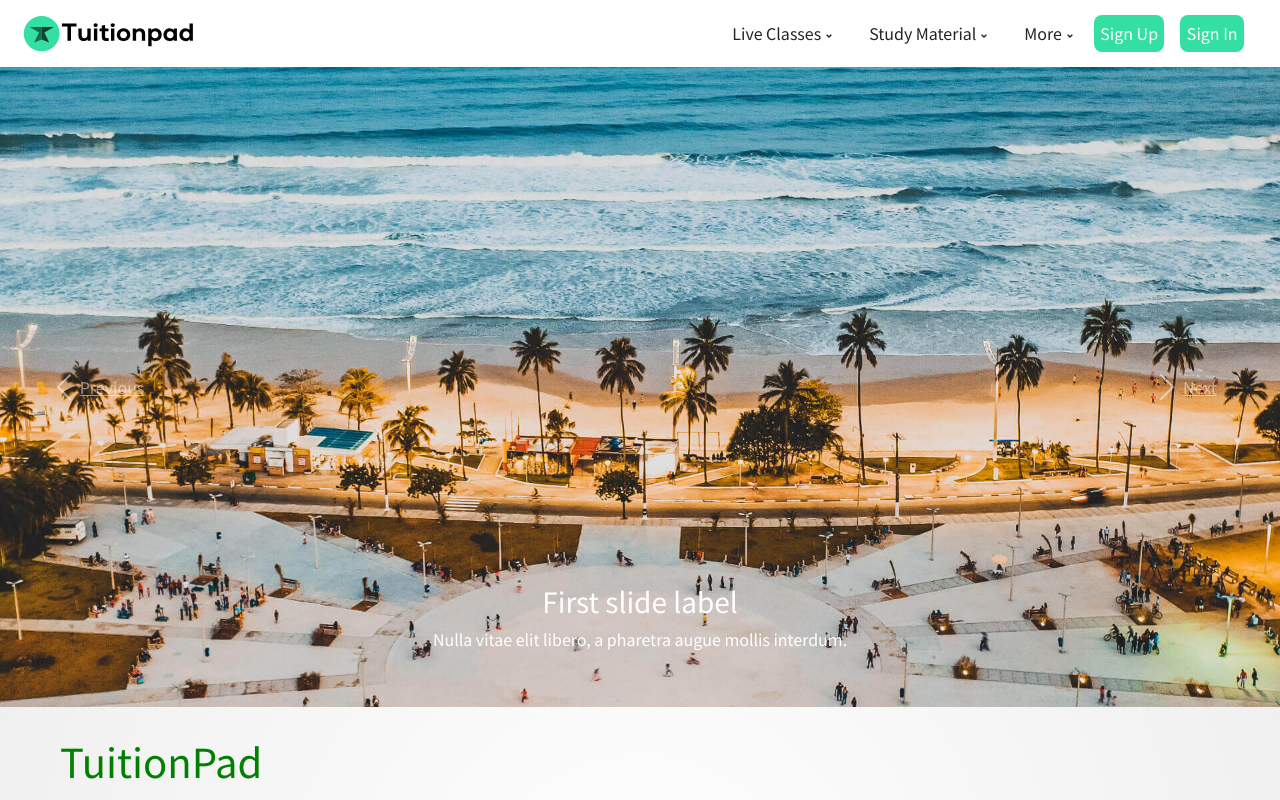
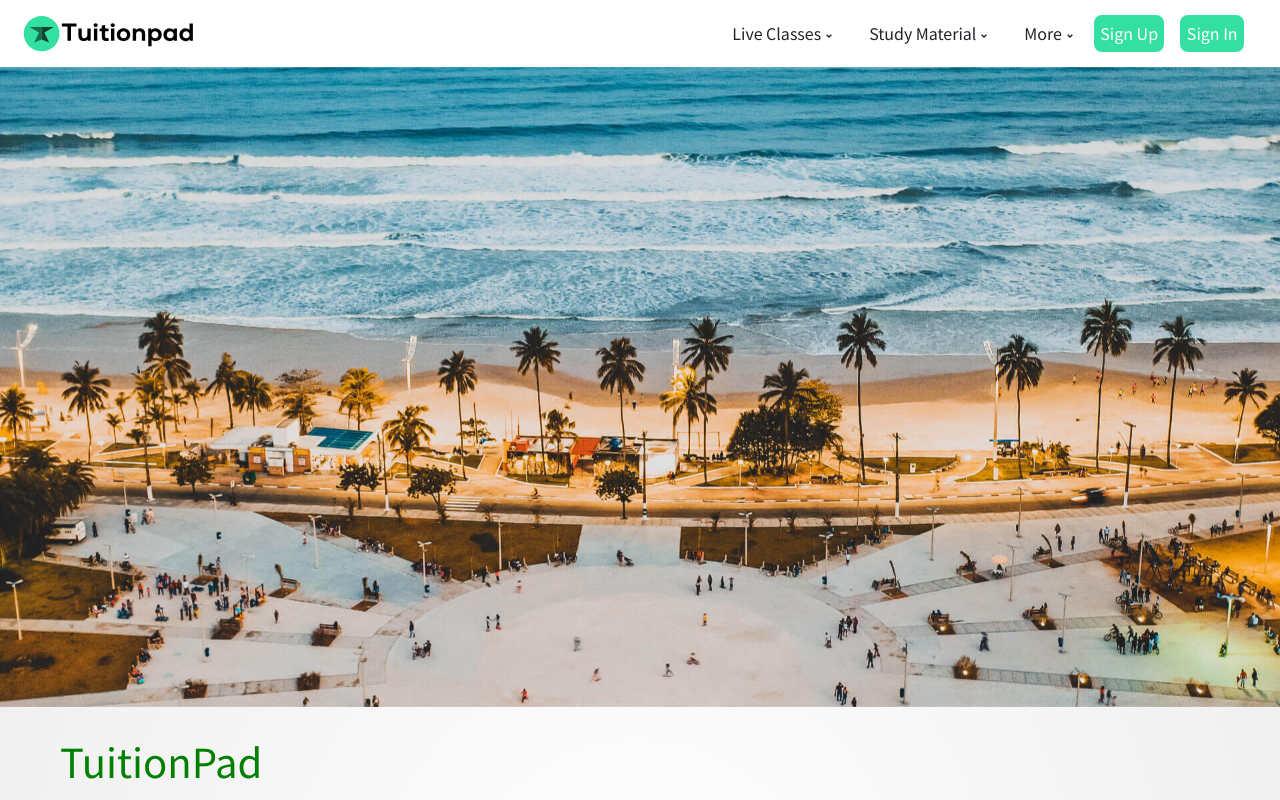
Before and after one commit to Rahulvedi/TutionpadSite, a React (Create React App) app: page / in a window 1280 px wide. Shown: the top 800 px of the page. Built offline with nearby package versions, Linux system fonts and the light colour scheme.

Commit message:
some commit

```diff
--- a/public/index.html
+++ b/public/index.html
@@ -2,7 +2,7 @@
 <html lang="en">
   <head>
     <meta charset="utf-8" />
-    <meta name="viewport" content="width=device-width, initial-scale=1" />
+    <meta name="viewport" content="width=device-width, initial-scale=1.0, maximum-scale=1.0, user-scalable=no" />
     <meta name="theme-color" content="#34E0A1" />
     <meta
       name="description"
--- a/src/Components/Footer/Footer.jsx
+++ b/src/Components/Footer/Footer.jsx
@@ -10,7 +10,6 @@ import {
 
 const Footer = () => {
     return (
-      <footer>
         <Box>
       <h1 style={{ color: "green",
                    textAlign: "left",
@@ -106,7 +105,6 @@ const Footer = () => {
                    © Tuitionpad | All Rights Reserved
           </p>
     </Box>
-    </footer>
   )
 }
 
--- a/src/Components/Footer/FooterStyle.js
+++ b/src/Components/Footer/FooterStyle.js
@@ -31,12 +31,13 @@ margin-left: 20px;
 
 export const Row = styled.div`
 display: grid;
-grid-template-columns: repeat(auto-fill,
+grid-template-columns: repeat(auto-fit,
 						minmax(200px, 1fr));
 grid-gap: 20px;
+justify-content: center;
 
 @media (max-width: 500px) {
-	grid-template-columns: repeat(auto-fill,
+	grid-template-columns: repeat(auto-fit,
 						minmax(200px, 1fr));
 }
 `;
--- a/src/Components/UI/Carousel/Slider.jsx
+++ b/src/Components/UI/Carousel/Slider.jsx
@@ -5,41 +5,19 @@ import Image2 from '../../../images/banner/2.jpg'
 import Image3 from '../../../images/banner/3.jpg'
 const Slider = () => {
     return (
-      <Carousel>
-      <Carousel.Item interval={1000}>
-        <img
-          className="d-block w-100"
-          src={Image1}
-          alt="First slide"
-        />
-        <Carousel.Caption>
-          <h3>First slide label</h3>
-          <p>Nulla vitae elit libero, a pharetra augue mollis interdum.</p>
-        </Carousel.Caption>
-      </Carousel.Item>
-      <Carousel.Item interval={1000}>
-        <img
-          className="d-block w-100"
-          src={Image2}
-          alt="Second slide"
-        />
-        <Carousel.Caption>
-          <h3>Second slide label</h3>
-          <p>Lorem ipsum dolor sit amet, consectetur adipiscing elit.</p>
-        </Carousel.Caption>
-      </Carousel.Item>
-      <Carousel.Item interval={1000}>
-        <img
-          className="d-block w-100"
-          src={Image3}
-          alt="Third slide"
-        />
-        <Carousel.Caption>
-          <h3>Third slide label</h3>
-          <p>Praesent commodo cursus magna, vel scelerisque nisl consectetur.</p>
-        </Carousel.Caption>
-      </Carousel.Item>
-    </Carousel>
+      <div id="carouselExampleSlidesOnly" className="carousel slide" data-bs-ride="carousel">
+  <div className="carousel-inner">
+    <div className="carousel-item active">
+      <img src={Image1} className="d-block w-100" alt="..."/>
+    </div>
+    <div className="carousel-item">
+      <img src={Image2} className="d-block w-100" alt="..."/>
+    </div>
+    <div className="carousel-item">
+      <img src={Image3} className="d-block w-100" alt="..."/>
+    </div>
+  </div>
+</div>
     )
 }
 
```
